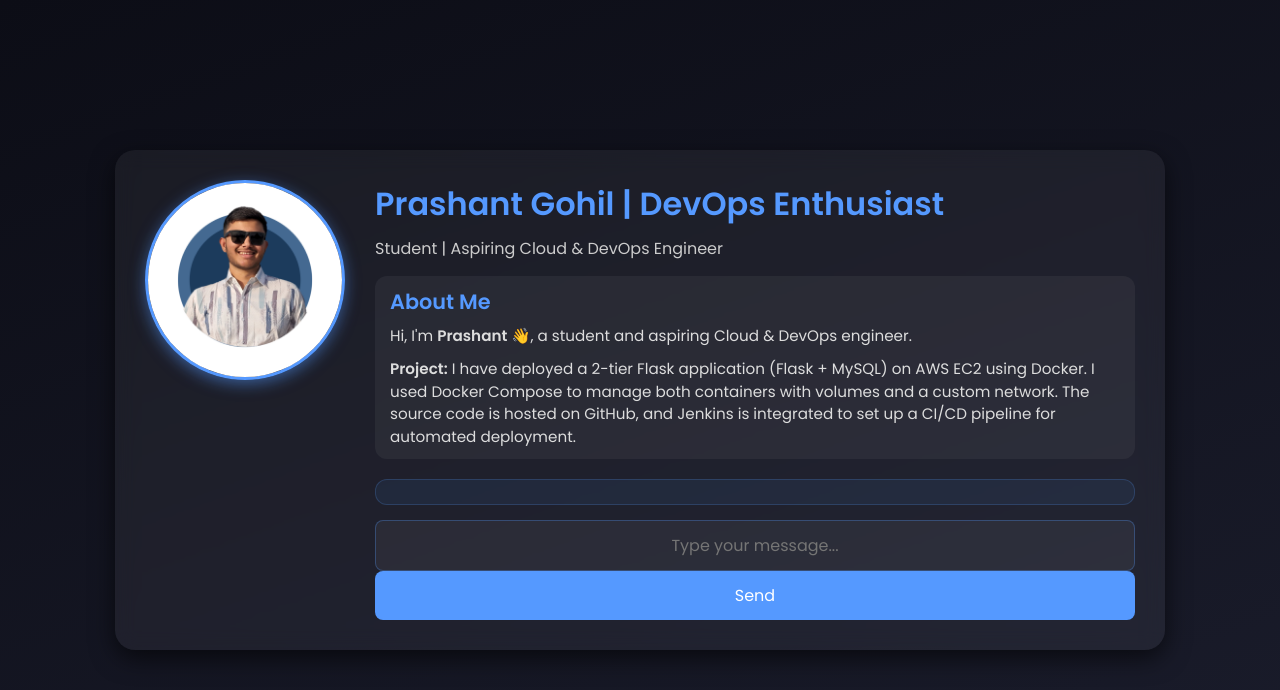
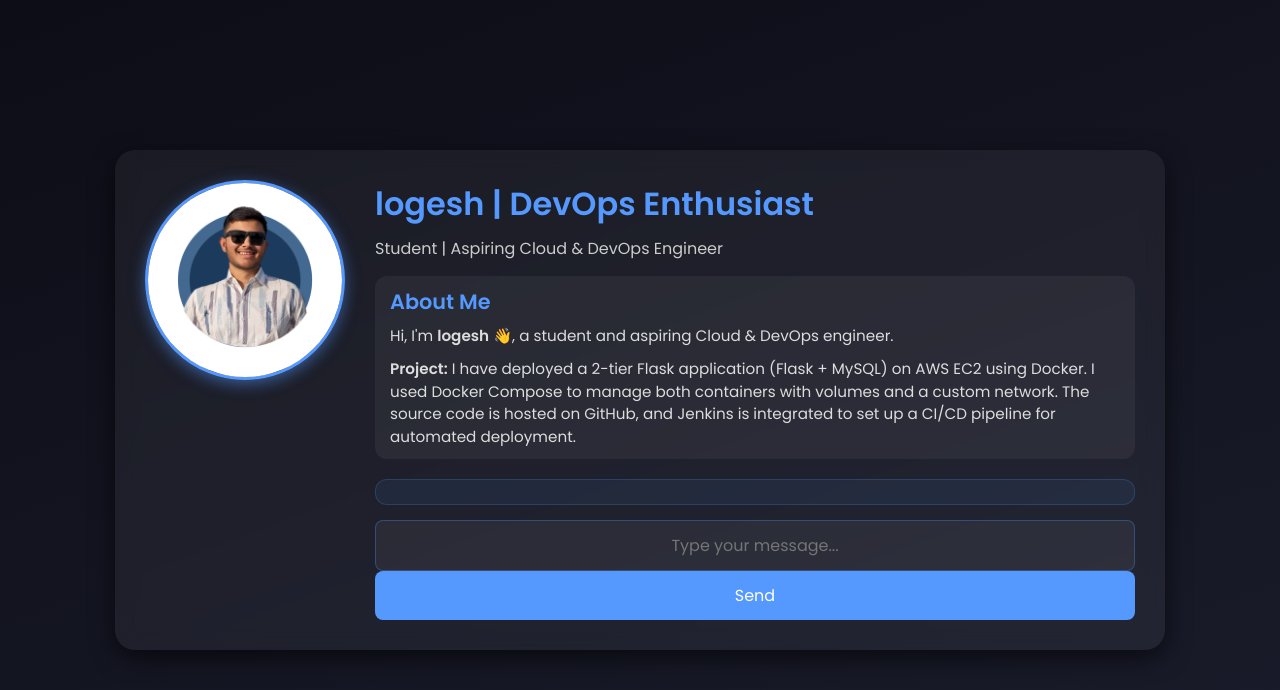
Before and after one commit to logesher/python-flask-app-depoly, a Flask app: page / in a window 1280 px wide. Shown: the top 690 px of the page. Run offline with Flask 3, Linux system fonts and the light colour scheme; data that the repository does not hold is empty; some libraries are stand-ins or nearby versions.

Commit message:
Update personal details in index.html

```diff
--- a/templates/index.html
+++ b/templates/index.html
@@ -4,7 +4,7 @@
 <head>
     <meta charset="UTF-8">
     <meta name="viewport" content="width=device-width, initial-scale=1.0">
-    <title>Prashant | Flask App 🚀</title>
+    <title>Logesh| Flask App 🚀</title>
     <style>
         @import url('https://fonts.googleapis.com/css2?family=Poppins:wght@300;400;600&display=swap');
 
@@ -169,13 +169,13 @@
         <!-- Content -->
         <div class="content">
             <div class="header">
-                <h1>Prashant Gohil | DevOps Enthusiast</h1>
+                <h1>logesh | DevOps Enthusiast</h1>
                 <p>Student | Aspiring Cloud & DevOps Engineer</p>
             </div>
 
             <div class="about">
                 <h2>About Me</h2>
-                <p>Hi, I'm <b>Prashant</b> 👋, a student and aspiring Cloud & DevOps engineer.</p>
+                <p>Hi, I'm <b>logesh</b> 👋, a student and aspiring Cloud & DevOps engineer.</p>
                 <p style="margin-top:10px;">
                     <b>Project:</b> I have deployed a 2-tier Flask application (Flask + MySQL) on AWS EC2 using Docker.
                     I used Docker Compose to manage both containers with volumes and a custom network.
@@ -220,7 +220,7 @@
                         }
                     },
                     error: function(xhr, status, error) {
-                        console.error("AJAX Error:", status, error);
+                        console.error(" Error:", status, error);
                     }
                 });
             });
```
